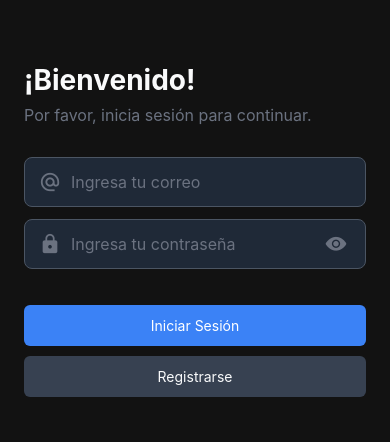
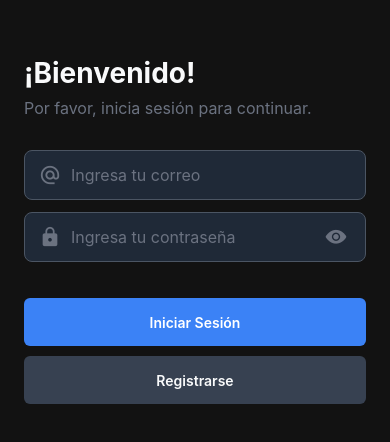
Before and after one commit to Paz-Jeremy/OrderGo, a React Native app in the folder OrderGo/: screen /Login in a window 390 px wide. Shown: the part 192-634 px from the top of the page. Built offline with nearby package versions, Linux system fonts and the light colour scheme; no server answers.

Commit message:
Integrando un spiner opcional al boton

```diff
--- a/OrderGo/src/components/CustomButton.tsx
+++ b/OrderGo/src/components/CustomButton.tsx
@@ -1,28 +1,39 @@
-import { Text, TouchableOpacity, StyleSheet } from "react-native";
-
+import {
+  Text,
+  TouchableOpacity,
+  StyleSheet,
+  ActivityIndicator,
+} from "react-native";
 import { ThemeColors } from "../utils/types/ThemeColors";
 import { useTheme } from "../contexts/ThemeContext";
 
 type CustomButtonProps = {
   title: string;
   onPress: () => void;
-  //tipo: union de literales
   variant?: "primary" | "secondary" | "tertiary";
-  //tipo: literal
-  //variant: "primary"
+  loading?: boolean;
 };
 
 export default function CustomButton({
   title,
   onPress,
   variant = "primary",
+  loading = false,
 }: CustomButtonProps) {
   const { colors } = useTheme();
   const styles = getStyles(variant, colors);
 
   return (
-    <TouchableOpacity style={styles.button} onPress={onPress}>
-      <Text style={styles.buttonText}> {title} </Text>
+    <TouchableOpacity
+      style={[styles.button, loading && { opacity: 0.7 }]}
+      onPress={onPress}
+      disabled={loading}
+    >
+      {loading ? (
+        <ActivityIndicator color={styles.buttonText.color} />
+      ) : (
+        <Text style={styles.buttonText}> {title} </Text>
+      )}
     </TouchableOpacity>
   );
 }
@@ -34,7 +45,6 @@ const getStyles = (
   StyleSheet.create({
     button: {
       borderRadius: 6,
-      //operador ternario
       backgroundColor:
         variant === "primary"
           ? colors.buttonPrimaryBg
@@ -43,6 +53,9 @@ const getStyles = (
             : colors.buttonTertiaryBg,
       padding: 12,
       width: "auto",
+      minHeight: 48,
+      justifyContent: "center",
+      alignItems: "center",
     },
     buttonText: {
       color:
@@ -52,5 +65,6 @@ const getStyles = (
             ? colors.buttonSecondaryText
             : colors.buttonTertiaryText,
       textAlign: "center",
+      fontWeight: "600",
     },
   });
```
